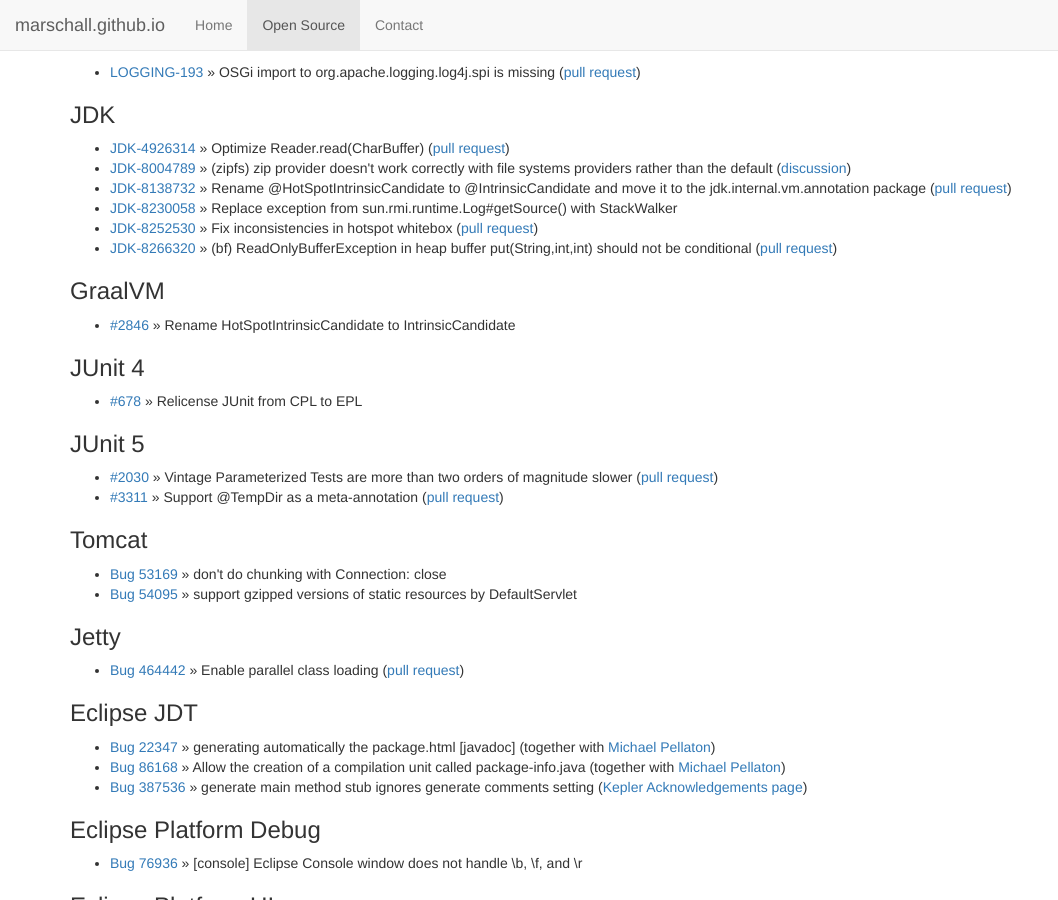
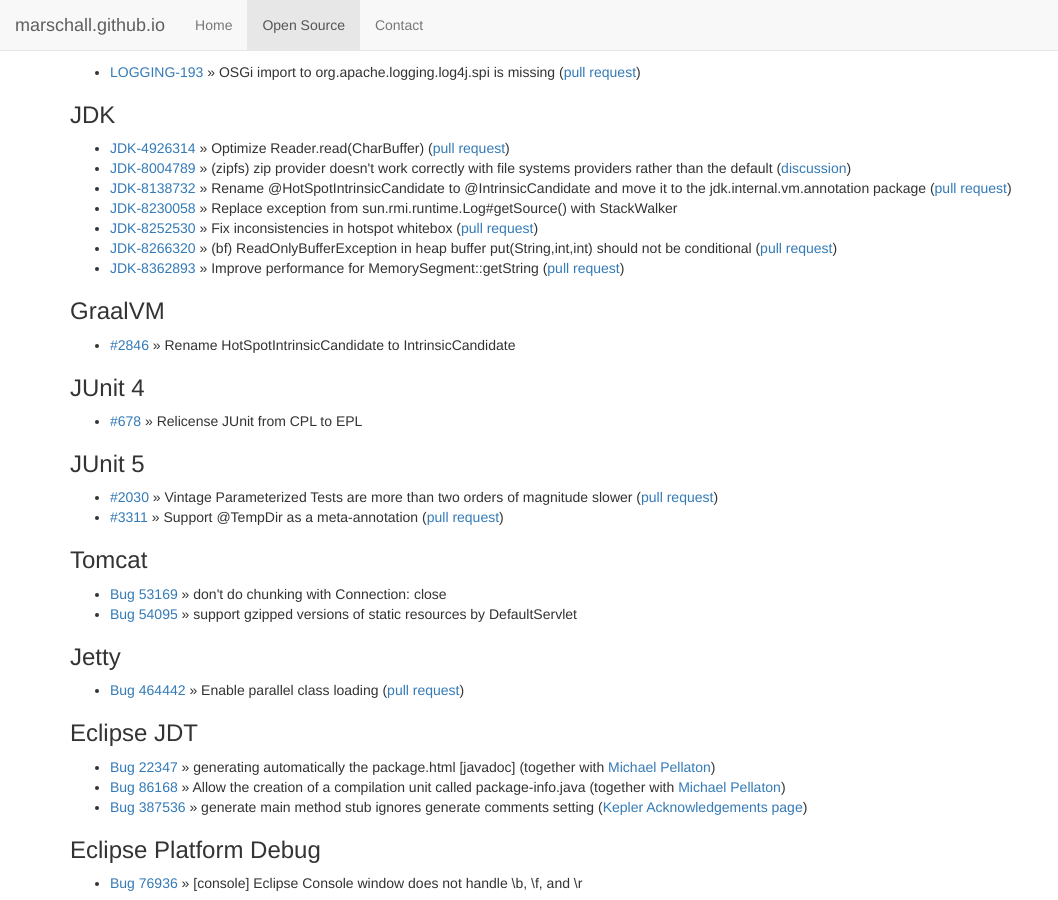
Before and after one commit to marschall/marschall.github.com, a Jekyll site: the page built from open-source.html, in a window 1280 px wide and 900 px high, scrolled down 327 px. Shown: the whole window, without its empty margins (0-1058 px from the left). Built offline with Jekyll 4.4.1, drawn with Linux system fonts in a browser that asks for light colours.

Commit message:
add JDK-8362893

```diff
--- a/open-source.html
+++ b/open-source.html
@@ -30,6 +30,7 @@
   <li><a href="https://bugs.openjdk.java.net/browse/JDK-8230058">JDK-8230058</a> &raquo; Replace exception from sun.rmi.runtime.Log#getSource() with StackWalker</li>
   <li><a href="https://bugs.openjdk.java.net/browse/JDK-8252530">JDK-8252530</a> &raquo; Fix inconsistencies in hotspot whitebox (<a href="https://github.com/openjdk/jdk/pull/3924">pull request</a>)</li>
   <li><a href="https://bugs.openjdk.java.net/browse/JDK-8266320">JDK-8266320</a> &raquo; (bf) ReadOnlyBufferException in heap buffer put(String,int,int) should not be conditional (<a href="https://github.com/openjdk/jdk/pull/3809">pull request</a>)</li>
+  <li><a href="https://bugs.openjdk.java.net/browse/JDK-8362893">JDK-8362893</a> &raquo; Improve performance for MemorySegment::getString (<a href="https://github.com/openjdk/jdk/pull/26493">pull request</a>)</li>
 </ul>
 <h3>GraalVM</h3>
 <ul>
```
